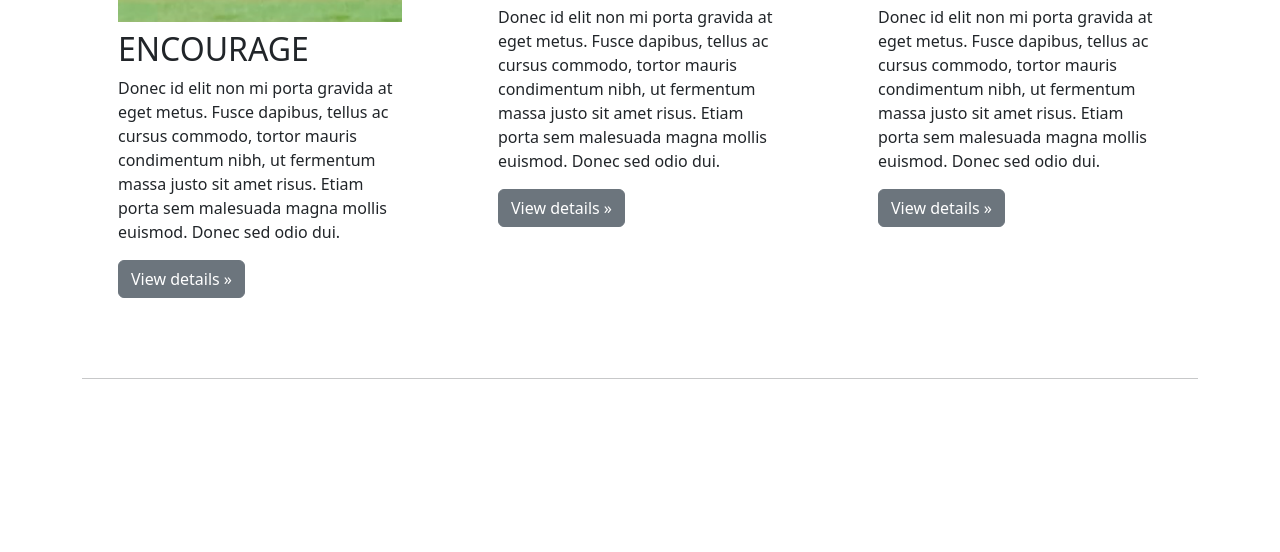
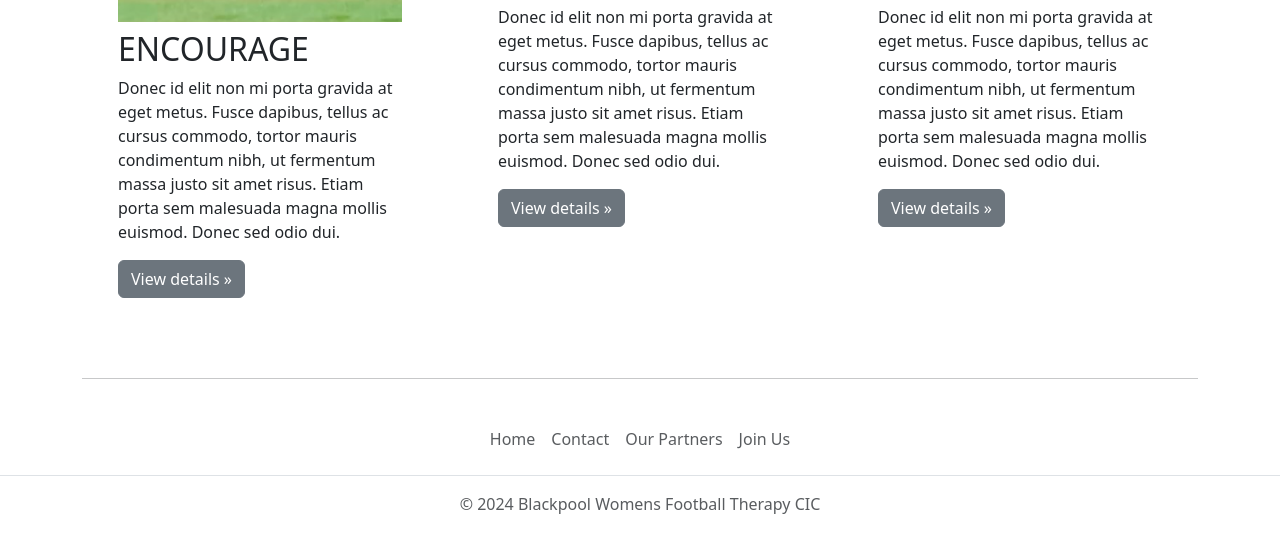
Before and after one commit to evee-maycock/BFTW, a plain HTML site: page index.html in a window 1280 px wide. Shown: the part 1156-1708 px from the top of the page. Before the commit the page ends 1551 px from the top, so only its background shows below. Drawn offline with nearby package versions, Linux system fonts and the light colour scheme.

Commit message:
Temp Footer Added

```diff
--- a/index.html
+++ b/index.html
@@ -86,7 +86,15 @@
 
       </div>
 
-
+      <footer class="py-3 my-4">
+        <ul class="nav justify-content-center border-bottom pb-3 mb-3">
+          <li class="nav-item"><a href="#" class="nav-link px-2 text-muted">Home</a></li>
+          <li class="nav-item"><a href="#" class="nav-link px-2 text-muted">Contact</a></li>
+          <li class="nav-item"><a href="#" class="nav-link px-2 text-muted">Our Partners</a></li>
+          <li class="nav-item"><a href="#" class="nav-link px-2 text-muted">Join Us</a></li>
+        </ul>
+        <p class="text-center text-muted">© 2024 Blackpool Womens Football Therapy CIC</p>
+      </footer>
     <script src="https://cdn.jsdelivr.net/npm/bootstrap@5.3.3/dist/js/bootstrap.bundle.min.js" integrity="sha384-YvpcrYf0tY3lHB60NNkmXc5s9fDVZLESaAA55NDzOxhy9GkcIdslK1eN7N6jIeHz" crossorigin="anonymous"></script>
 </body>
 </html>
```
